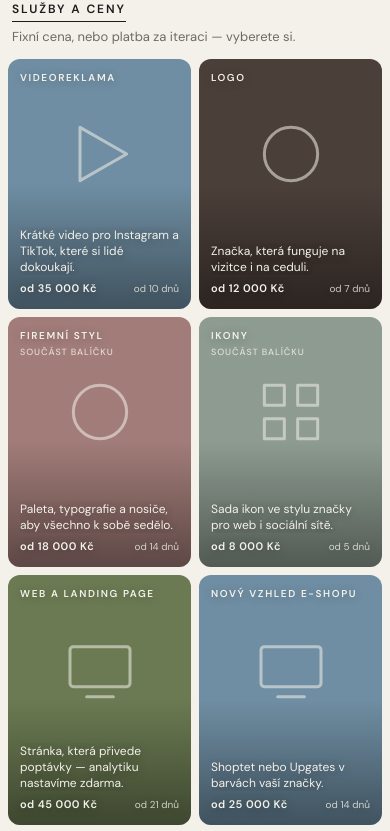
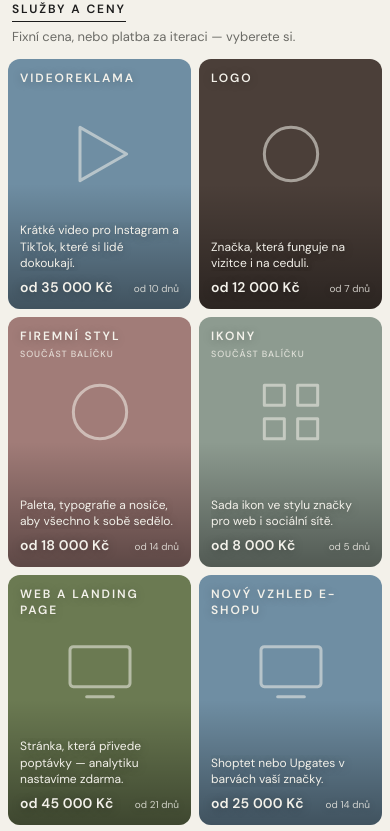
Before and after one commit to levafedorov/framehouse, a Next.js app: page / in a window 390 px wide. Shown: the part 729-1560 px from the top of the page. Built offline with nearby package versions, Linux system fonts and the light colour scheme.

Commit message:
Enlarge service name and price on tiles
Name 11 → 14px (12px on phones), price 12 → 17px (14px on phones).

Co-Authored-By: Claude Fable 5.1 <noreply@anthropic.com>

```diff
--- a/src/components/ServiceCard.module.css
+++ b/src/components/ServiceCard.module.css
@@ -77,9 +77,9 @@
 }
 
 .name {
-  font-size: 11px;
+  font-size: 14px;
   font-weight: 600;
-  line-height: 1.4;
+  line-height: 1.3;
   text-shadow: 0 1px 10px rgba(0, 0, 0, 0.25);
 }
 
@@ -117,9 +117,9 @@
 }
 
 .from {
-  font-size: 12px;
+  font-size: 17px;
   font-weight: 600;
-  letter-spacing: 0.04em;
+  letter-spacing: 0.01em;
   white-space: nowrap;
 }
 
@@ -205,7 +205,7 @@
   }
 
   .name {
-    font-size: 10px;
+    font-size: 12px;
   }
 
   .badge {
@@ -235,7 +235,7 @@
   }
 
   .from {
-    font-size: 11px;
+    font-size: 14px;
   }
 
   .days {
```
